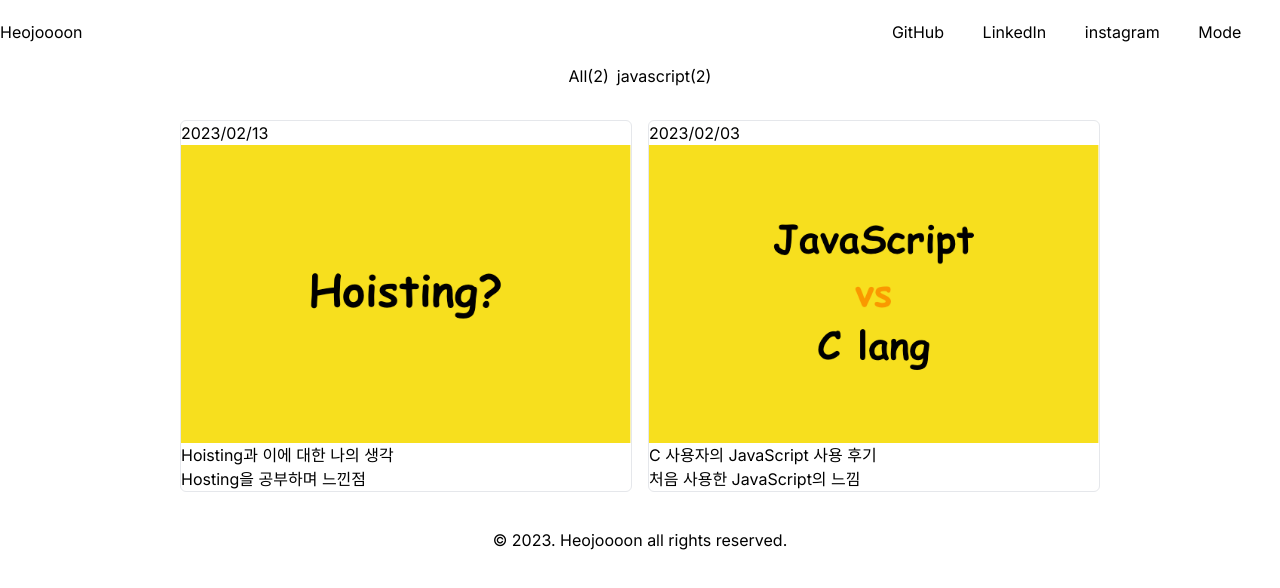
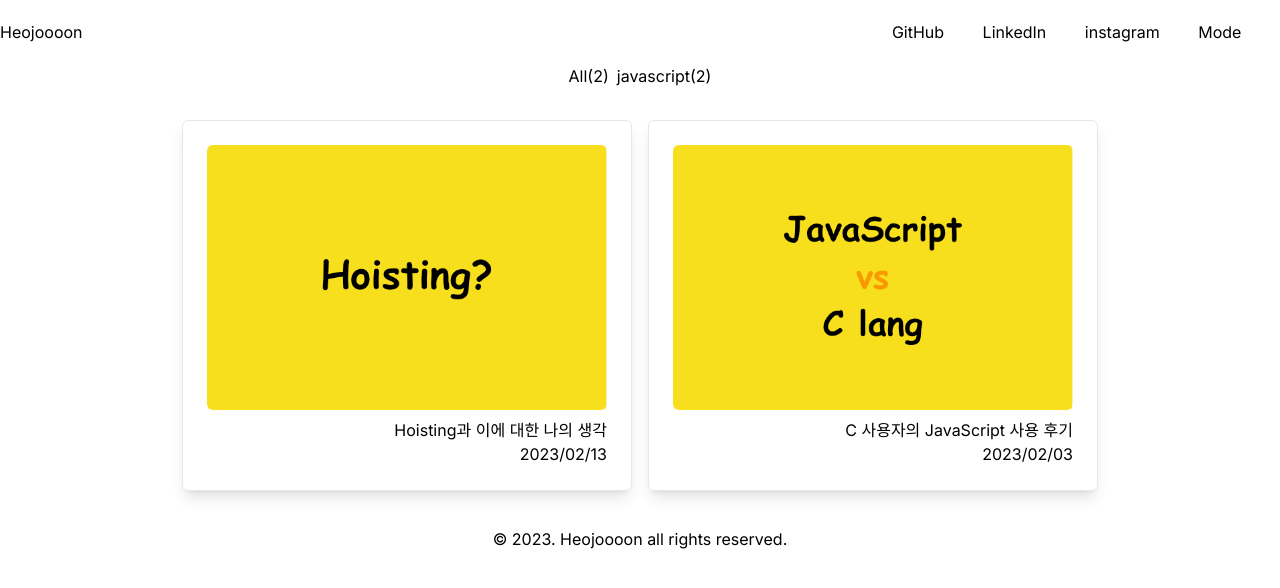
Before and after one commit to hjy0951/blog, a Next.js app: page / in a window 1280 px wide. Shown: the top 588 px of the page. Built offline with nearby package versions, Linux system fonts and the light colour scheme.

Commit message:
design: Post Card 스타일 수정

```diff
--- a/src/components/Body/PostCard.tsx
+++ b/src/components/Body/PostCard.tsx
@@ -16,16 +16,22 @@ export const PostCard = ({
   createdAt,
 }: Props) => {
   return (
-    <article className="rounded-md border border-solid">
-      <p>{createdAt}</p>
-      <Image
-        src={`/contents/${tags[0]}/${slug}/cover.png`}
-        width={450}
-        height={400}
-        alt={slug + " thumbnail"}
-      />
-      <p>{title}</p>
-      <p>{description}</p>
+    <article className="rounded-md border border-solid shadow-lg">
+      <div className="flex flex-col gap-2 m-6">
+        <Image
+          className="rounded-md"
+          src={`/contents/${tags[0]}/${slug}/cover.png`}
+          width={400}
+          height={350}
+          alt={slug + " thumbnail"}
+        />
+        <div className="flex flex-col items-end">
+          <p>{title}</p>
+          <p>{createdAt}</p>
+        </div>
+
+        {/* <p>{description}</p> */}
+      </div>
     </article>
   );
 };
```
